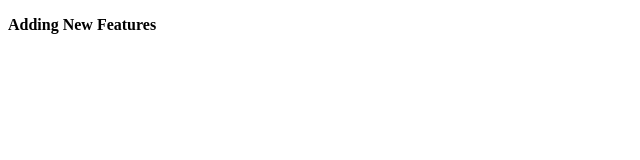
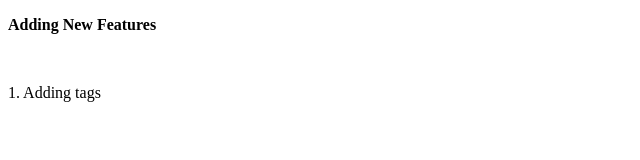
Before and after one commit to Manthan1122/vs_github, a plain HTML site: page branch.html in a window 1280 px wide. Shown: the whole page, without its empty margins (0-640 px from the left). Drawn offline with Linux system fonts and the light colour scheme.

Commit message:
add new line

```diff
--- a/branch.html
+++ b/branch.html
@@ -7,5 +7,7 @@
 </head>
 <body>
     <p><b>Adding New Features</b></p>
+    <br>
+    <p>1. Adding tags</p>
 </body>
 </html>
```
